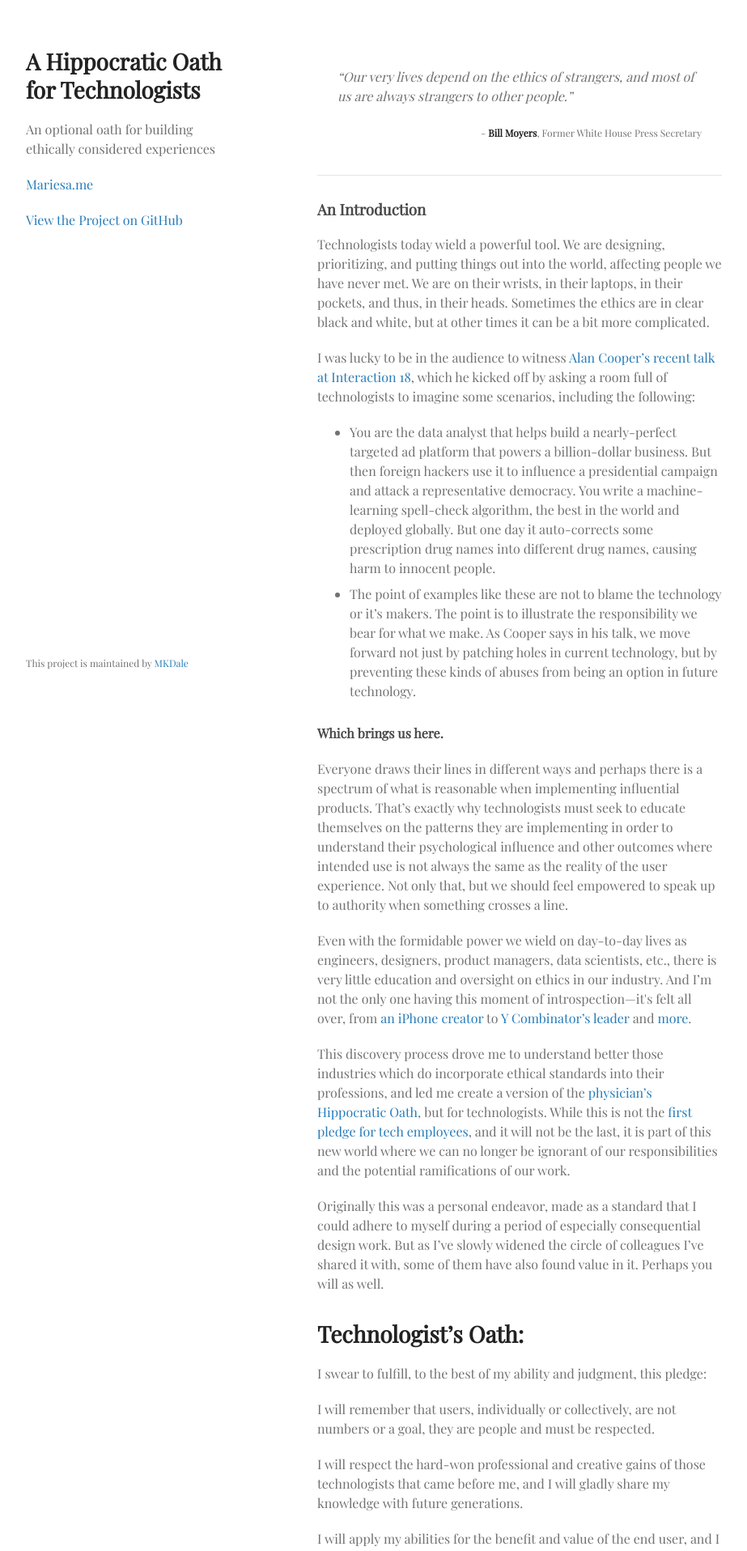
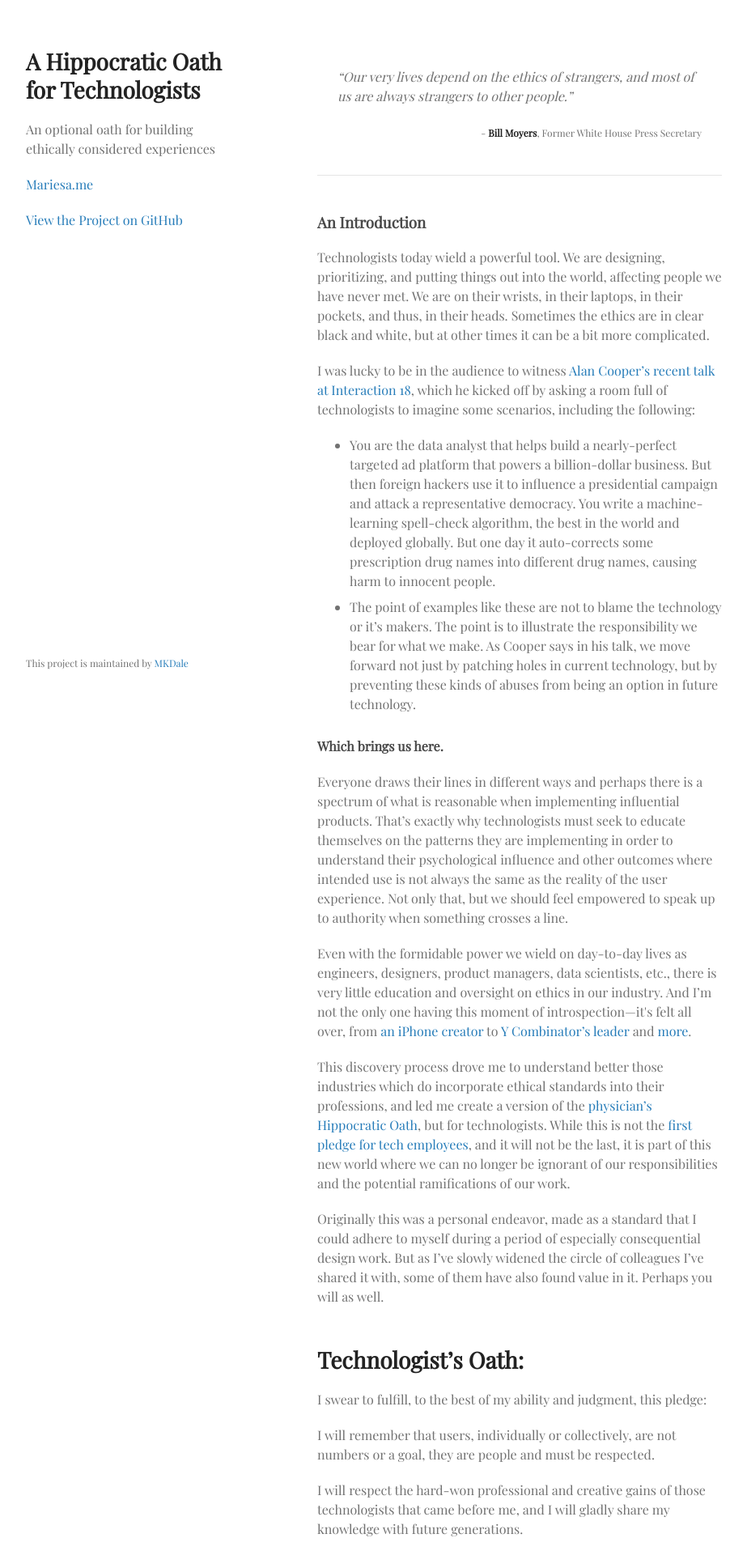
Before and after one commit to MKDale/techoath, a Jekyll site: the page built from index.md, in a window 1280 px wide. Shown: the top 1916 px of the page at 81% size, without its empty margins (178-1101 px from the left). Built offline with Jekyll 4.4.1, drawn with Linux system fonts in a browser that asks for light colours.

Commit message:
article margin increase

```diff
--- a/assets/css/style.scss
+++ b/assets/css/style.scss
@@ -18,8 +18,8 @@ small {
 }
 
 article {
-    margin-top: 2em;
-    margin-bottom:2em;
+    margin-top: 3em;
+    margin-bottom:3em;
 }
 
 .intro-quote {
```
